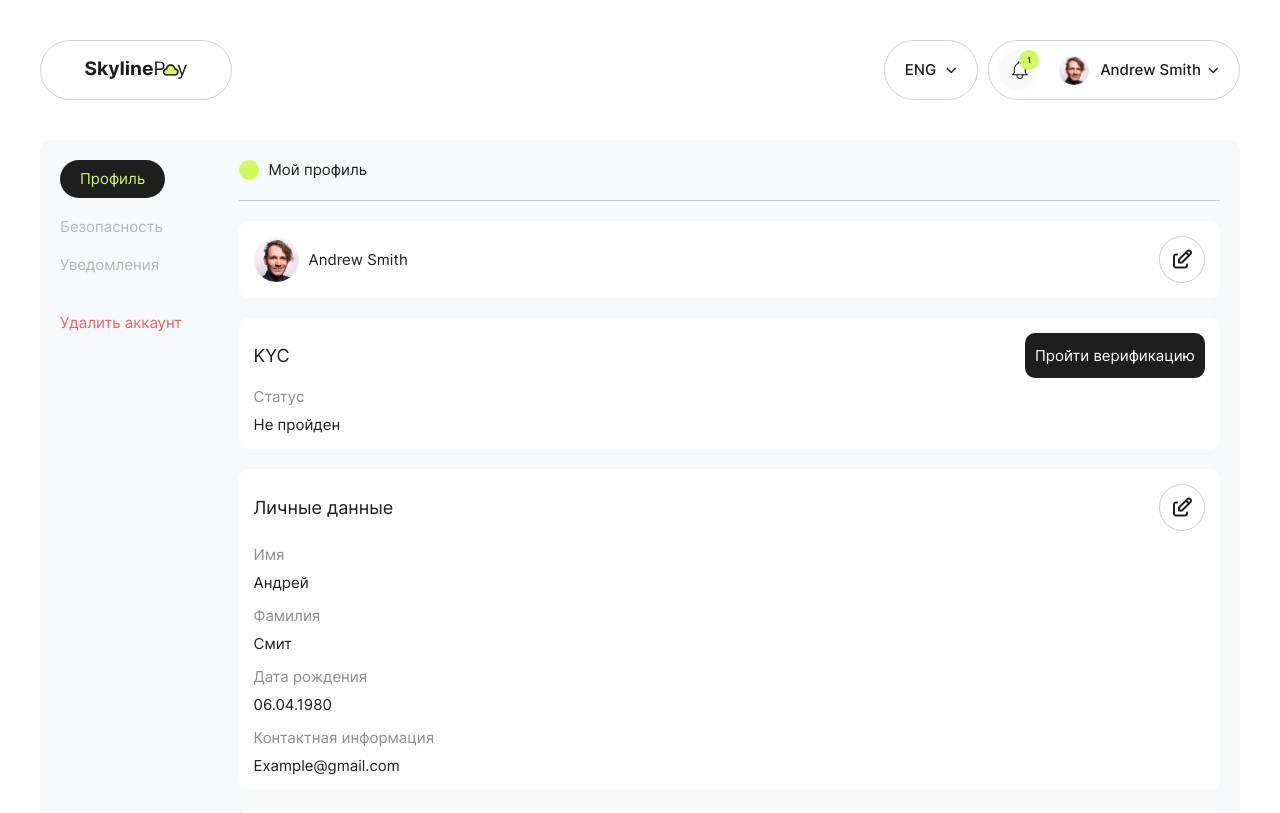
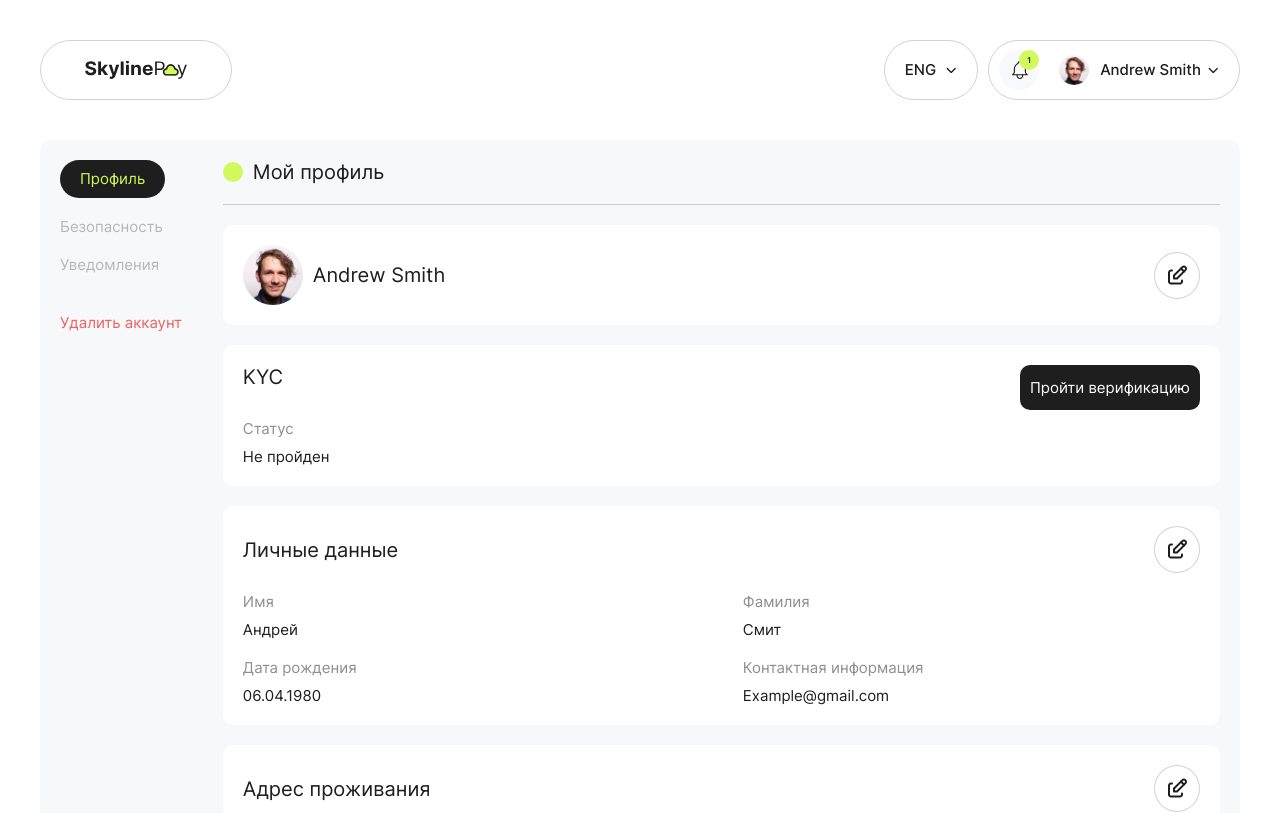
Before and after one commit to CarolineUniverse1443/skyline-poy, a Nuxt app: page / in a window 1280 px wide. Shown: the top 813 px of the page. Built offline with nearby package versions, Linux system fonts and the light colour scheme.

Commit message:
add desktop profile page

```diff
--- a/layouts/default.vue
+++ b/layouts/default.vue
@@ -27,10 +27,11 @@
 	@include mq($desktop)
 	{
 		flex-direction: row;
-		gap: 33px;
+		gap: 15px;
 		background-color: $main-color;
 		border-radius: 10px;
 		padding: 20px;
+		margin-bottom: 80px;
 	}
 }
 
@@ -43,6 +44,10 @@
 	margin-bottom: 20px;
 
 	@include mq($tablet) { padding: 20px; }
-	@include mq($desktop) { padding: 0; }
+	@include mq($desktop)
+	{
+		padding: 0;
+		margin-bottom: 0;
+	}
 }
 </style>
--- a/pages/index.vue
+++ b/pages/index.vue
@@ -41,6 +41,8 @@
 						<IconsEditPencil />
 					</button>
 				</div>
+
+				<div class="profile__section-block-wr">
 					<div class="profile__section-block">
 						<h4 class="profile__section-subtitle">Имя</h4>
 						<p class="profile__section-text">Андрей</p>
@@ -49,6 +51,8 @@
 						<h4 class="profile__section-subtitle">Фамилия</h4>
 						<p class="profile__section-text">Смит</p>
 					</div>
+				</div>
+				<div class="profile__section-block-wr">
 					<div class="profile__section-block">
 						<h4 class="profile__section-subtitle">Дата рождения</h4>
 						<p class="profile__section-text">06.04.1980</p>
@@ -56,6 +60,7 @@
 					<div class="profile__section-block">
 						<h4 class="profile__section-subtitle">Контактная информация</h4>
 						<p class="profile__section-text">Example@gmail.com</p>
+					</div>
 				</div>
 			</section>
 
@@ -66,6 +71,8 @@
 						<IconsEditPencil />
 					</button>
 				</div>
+
+				<div class="profile__section-block-wr">
 					<div class="profile__section-block">
 						<h4 class="profile__section-subtitle">Страна</h4>
 						<p class="profile__section-text">Россия</p>
@@ -74,9 +81,12 @@
 						<h4 class="profile__section-subtitle">Город</h4>
 						<p class="profile__section-text">Владикавказ</p>
 					</div>
+				</div>
+				<div class="profile__section-block-wr">
 					<div class="profile__section-block">
 						<h4 class="profile__section-subtitle">Улица</h4>
 						<p class="profile__section-text">Проспект Мира 1</p>
+					</div>
 				</div>
 			</section>
 		</div>
@@ -108,6 +118,12 @@
 	line-height: 18px;
 	font-weight: 400;
 	margin-bottom: 0;
+
+	@include mq($desktop)
+	{
+		font-size: 20px;
+		line-height: 24px;
+	}
 }
 
 .profile__content
@@ -126,7 +142,22 @@
 	flex-direction: column;
 	gap: 15px;
 
+	&--kyc
+	{
+		gap: 10px;
+
+		@include mq($desktop)
+		{
+			.profile__section-heading { align-items: start; }
+		}
+	}
+
+	@include mq($desktop)
+	{
+		padding: 20px;
+		gap: 20px;
 		&--kyc { gap: 10px; }
+	}
 }
 
 .profile__section-heading
@@ -136,11 +167,36 @@
 	justify-content: space-between;
 }
 
+.profile__section-block-wr
+{
+	display: flex;
+	flex-direction: column;
+	gap: 15px;
+
+	@include mq($desktop)
+	{
+		flex-direction: row;
+		gap: 373px;
+		max-width: 685px;
+	}
+}
+
+.profile__section-block
+{
+	min-width: 127px;
+}
+
 .profile__section-title
 {
 	font-size: 18px;
 	line-height: 22px;
 	margin: 0;
+
+	@include mq($desktop)
+	{
+		font-size: 20px;
+		line-height: 24px;
+	}
 }
 
 .profile__section-subtitle
@@ -172,12 +228,24 @@
 	height: 45px;
 	border-radius: 50%;
 	background: $accent-color;
+
+	@include mq($desktop)
+	{
+		width: 60px;
+		height: 60px;
+	}
 }
 
 .profile__person-name
 {
 	font-size: 15px;
 	line-height: 18px;
+
+	@include mq($desktop)
+	{
+		font-size: 20px;
+		line-height: 24px;
+	}
 }
 
 .profile__edit-button
```
Lines whose indentation alone changed are shown as unchanged.
